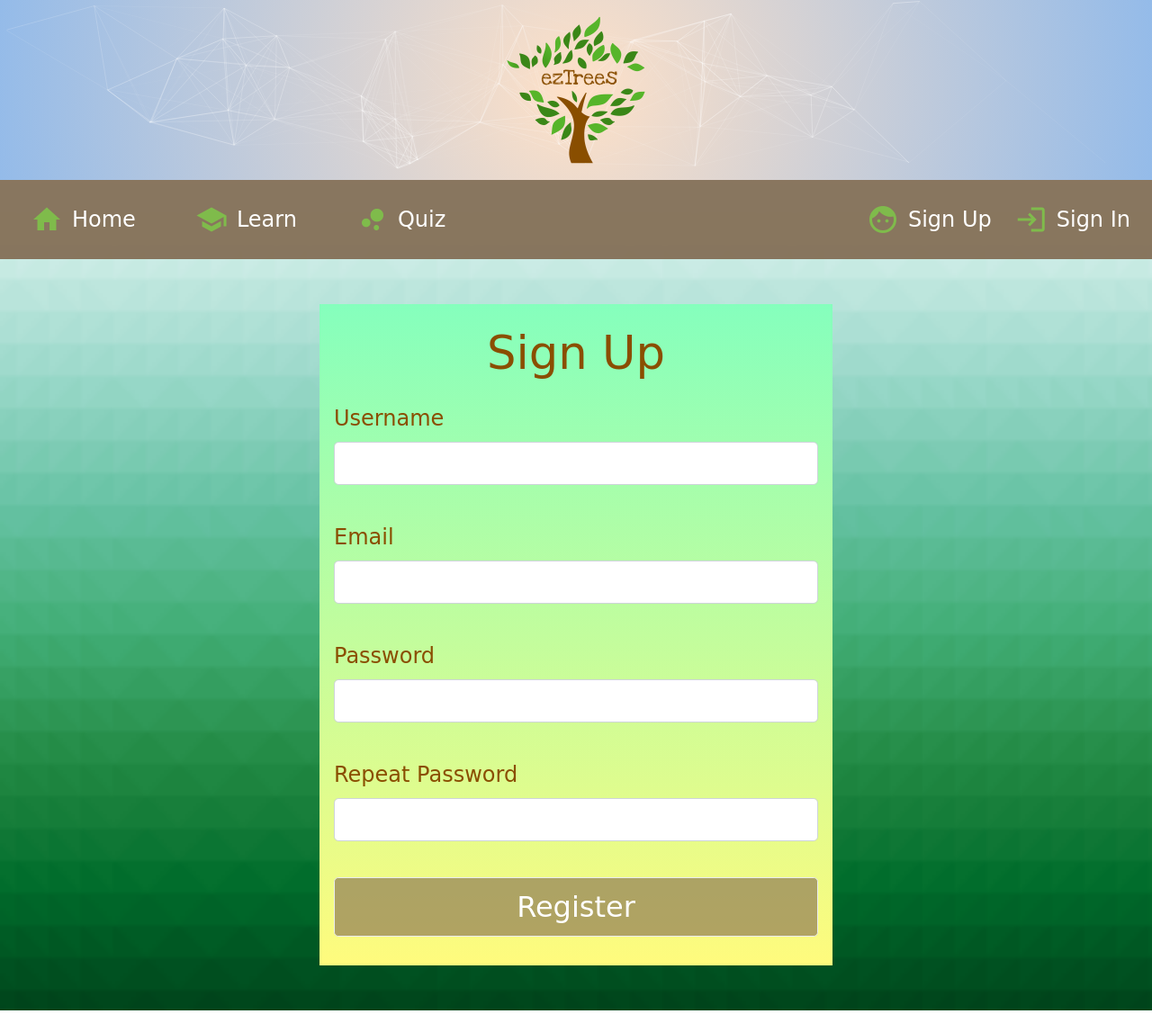
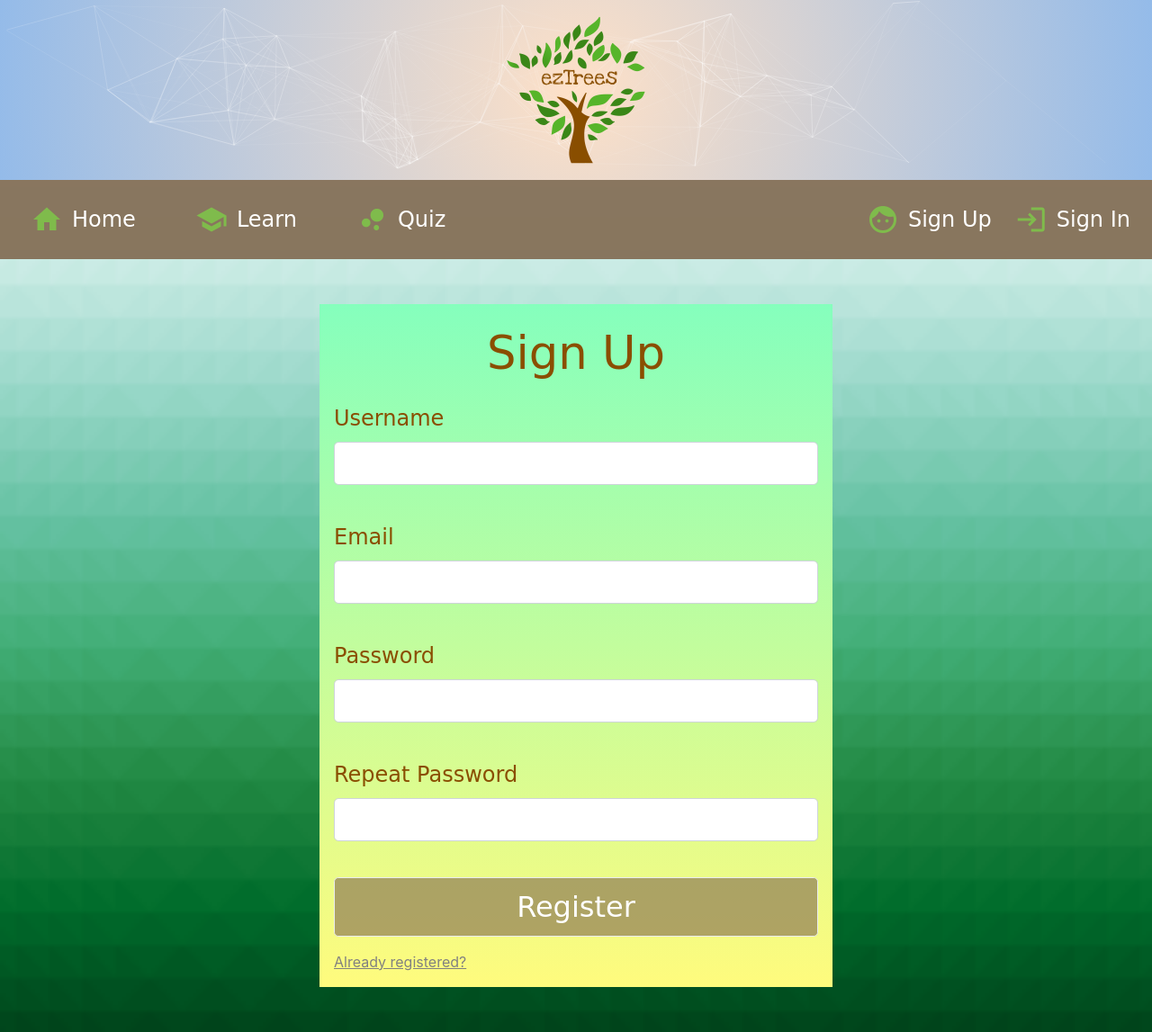
Before and after one commit to thomas-cleary-uwa/cits3403-project, a Flask app: page /register in a window 1280 px wide. Shown: the whole page at 90% size. Before the commit the page ends 1123 px from the top, so only its background shows below. Run offline with Flask 2, Linux system fonts and the light colour scheme; some web fonts are replaced.

Commit message:
added already registered?/don't have an acc?

```diff
--- a/app/templates/register.html
+++ b/app/templates/register.html
@@ -20,6 +20,12 @@
       /* Yeah nah? */
       background-image: url(../static/jason/images/color2.png);
       background-size: cover;
+    }
+
+    .already {
+      color: grey;
+      text-decoration: underline;
+
     }
 
   </style>
@@ -67,6 +73,8 @@
         </div>
       </form>
 
+      <a class="already" href="{{ url_for('login') }}">Already registered?<a>
+
     </div>
   </div>
 
```
Also changed, not shown: app/templates/login.html (+8 -23 lines).
